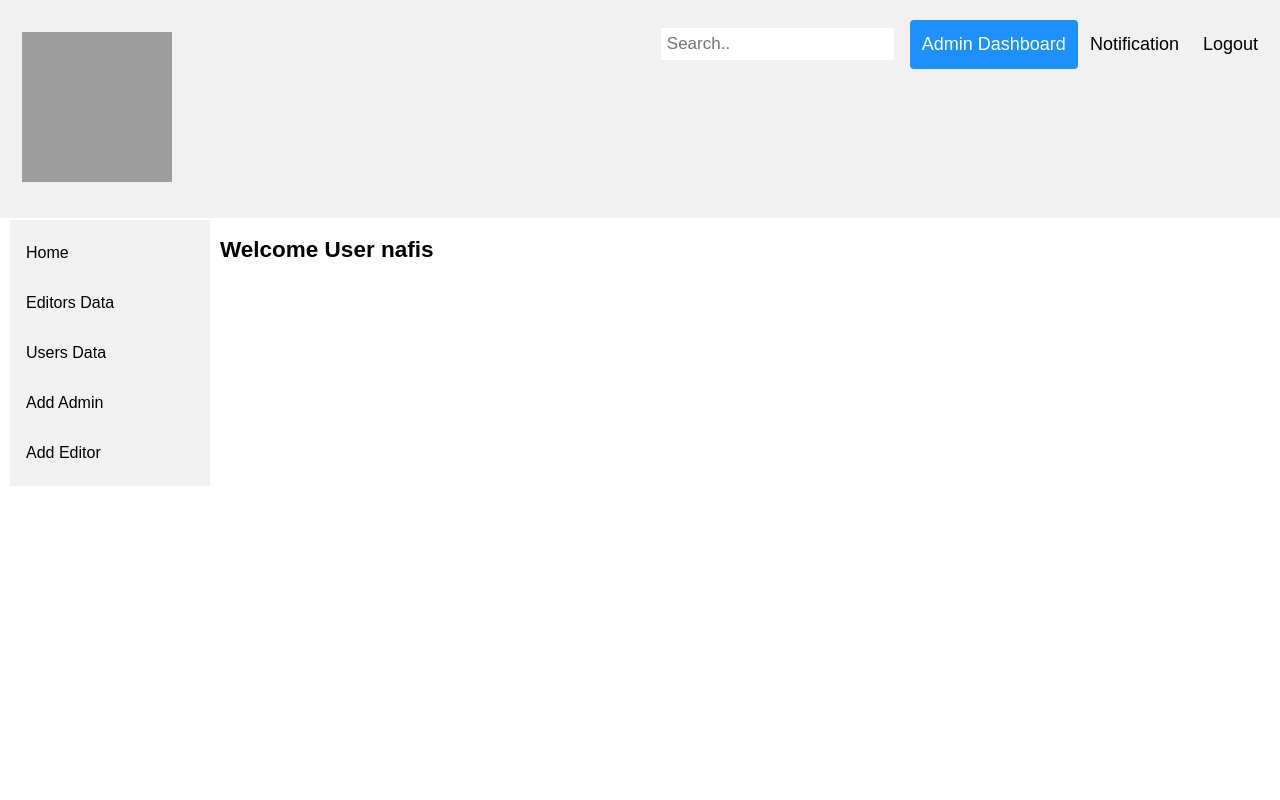
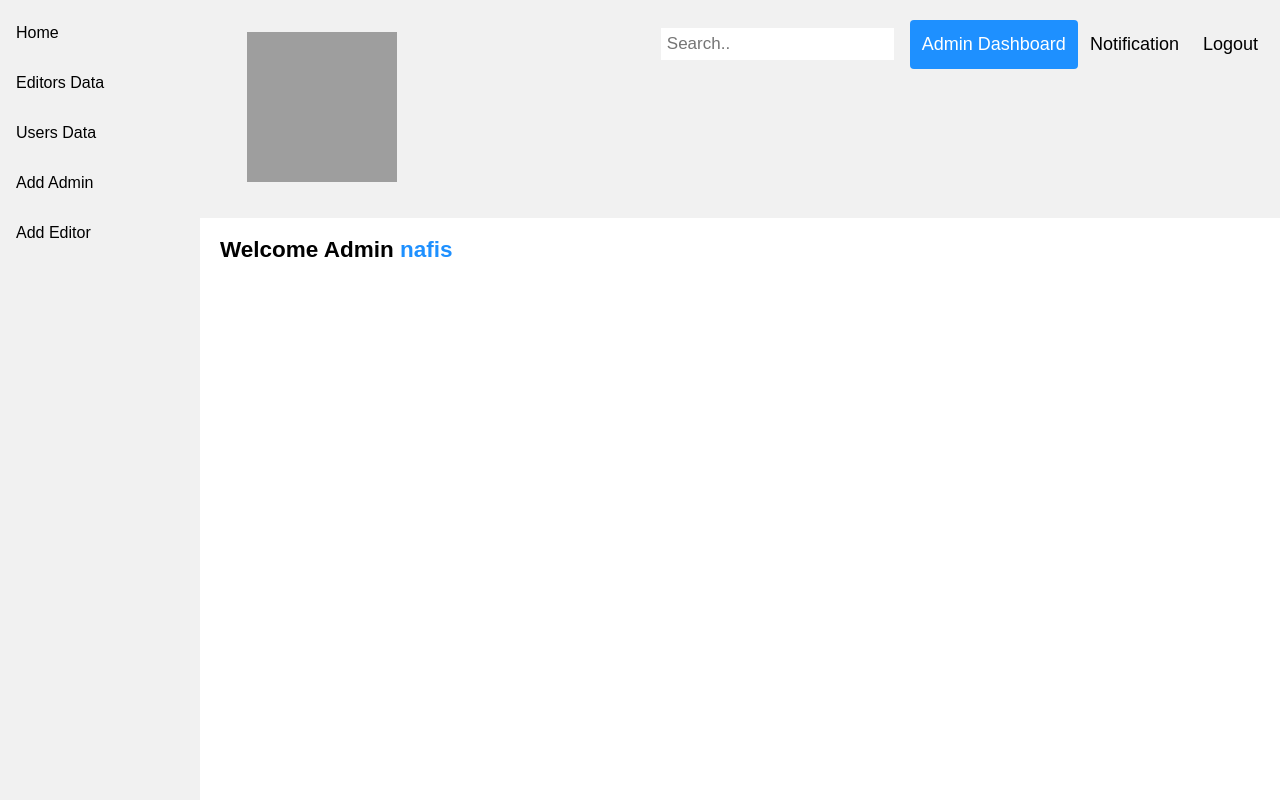
Before and after one commit to mridul-hossain/Tech-Media, a PHP site: page /adminDashboard.php in a window 1280 px wide. Run offline with PHP 8.4, Linux system fonts and the light colour scheme; the visitor is signed in with stand-in values (Sample User, id 1); grey boxes are pictures that could not be loaded.

Commit message:
sidebar changed

```diff
--- a/admin/adminDashboard.php
+++ b/admin/adminDashboard.php
@@ -19,7 +19,7 @@ session_start();
 
      <div class="main">
           <div class="welcome_text column" id="col-2">
-               <h2 class="text_dark center_align">Welcome User <?php echo $_SESSION['username']; ?> </h2>
+               <h2 class="text_dark center_align">Welcome Admin <span style="color: dodgerblue;"><?php echo $_SESSION['username']; ?></span> </h2>
           </div>
      </div>
 
--- a/admin/header_admin.html
+++ b/admin/header_admin.html
@@ -10,7 +10,7 @@
 <body>
 
     <div class="header">
-        <a href="#" class="logo"><img src=" ../logo.png" style="height: 150px; width: 150px"></a>
+        <a href="adminDashboard.php" class="logo"><img src=" ../logo.png" style="height: 150px; width: 150px;margin-left: 150%"></a>
         <div class="header-right">
             <input type="text" placeholder="Search..">
             <a class="active" href="adminDashboard.php">Admin Dashboard</a>
--- a/admin/sidebar_admin.html
+++ b/admin/sidebar_admin.html
@@ -8,13 +8,13 @@
             width: 130px;
             position: fixed;
             z-index: 1;
-            top: 220px;
-            left: 10px;
+            top: 0px;
+            left: 0px;
             width: 200px;
             background-color: #f1f1f1;
             overflow-x: hidden;
             padding: 8px 0;
-            height: auto;
+            height: 100%;
         }
 
         .sidenav a {
```
Also changed, not shown: dbConnect.php (line endings or trailing spaces).
